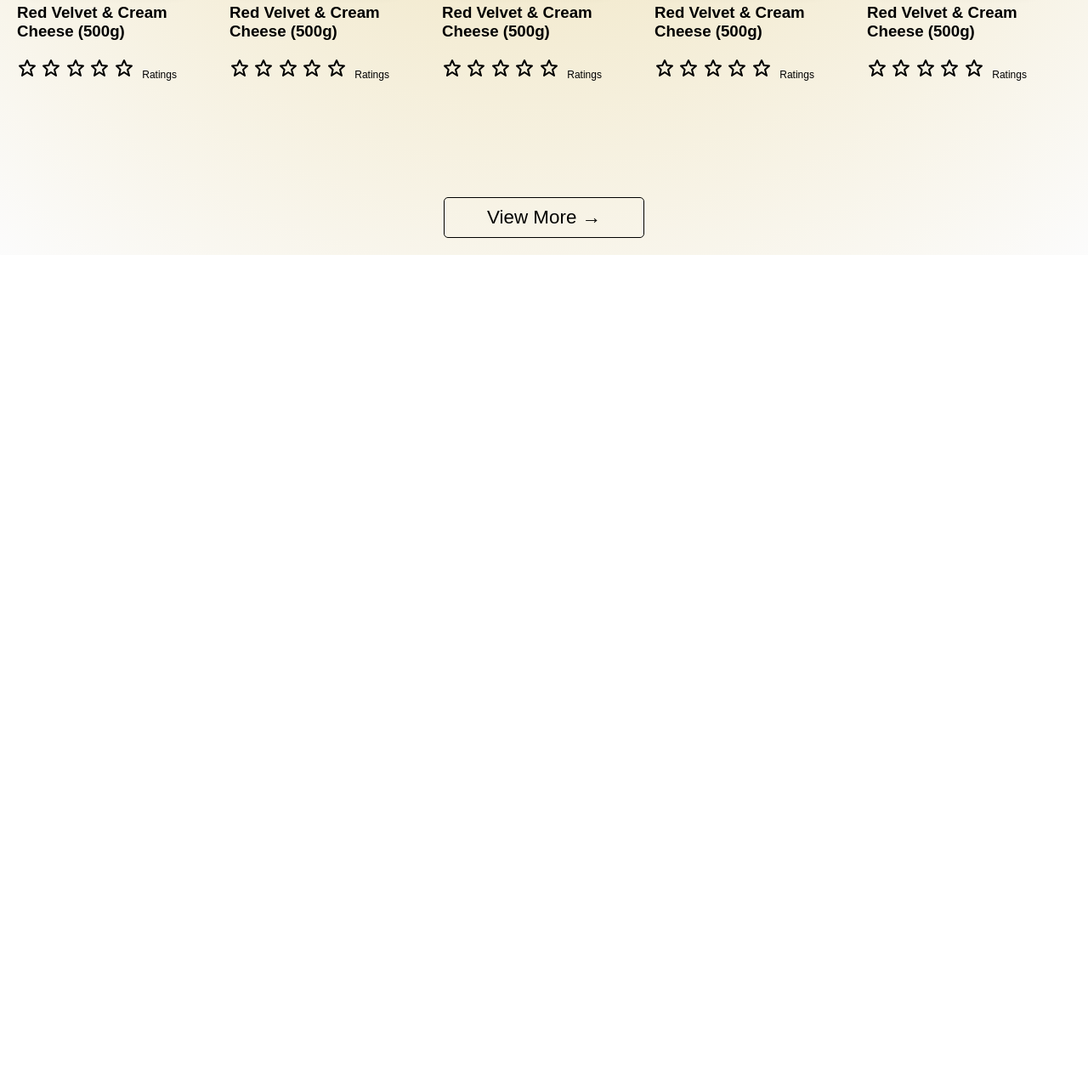
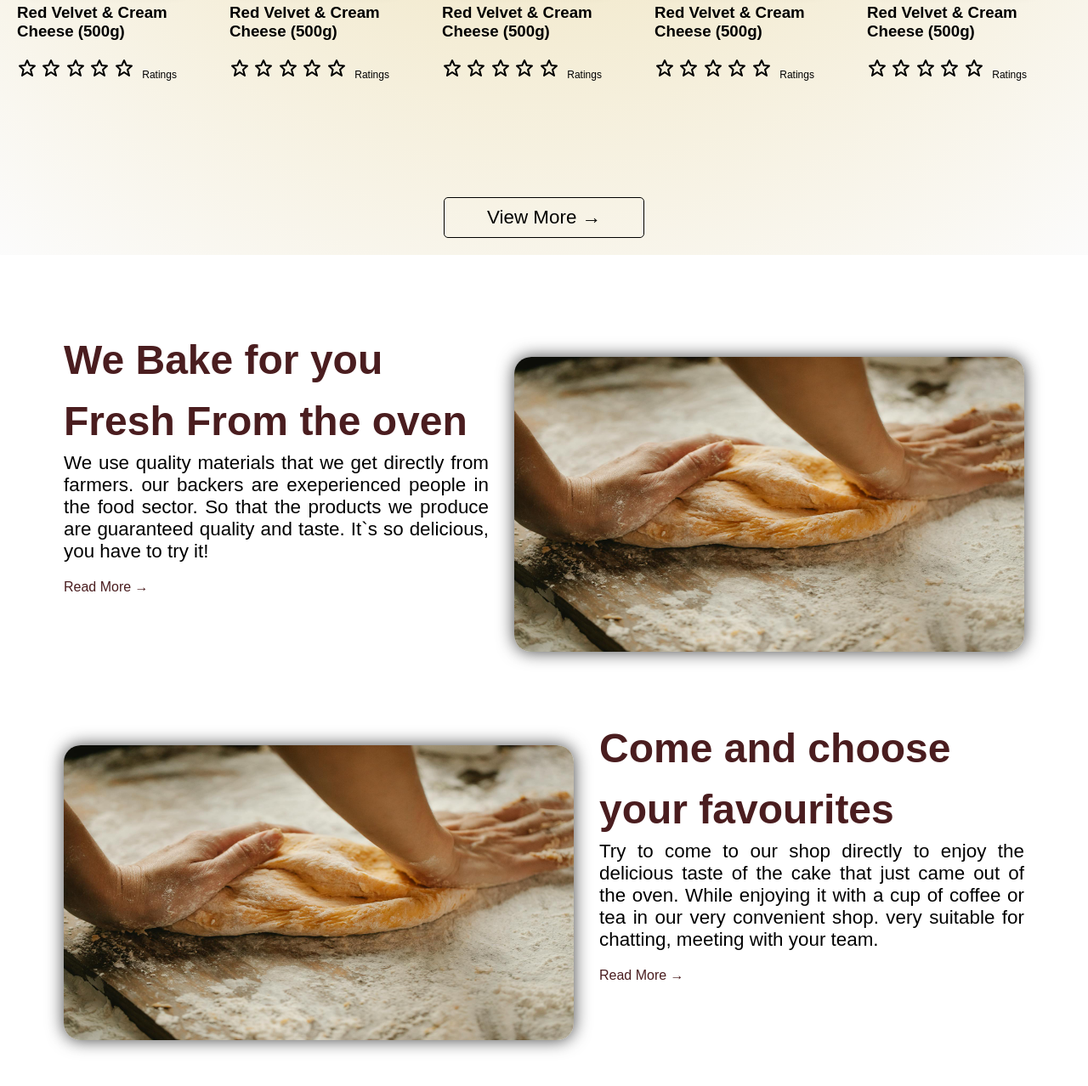
Before and after one commit to victor-web-dev/chocobrat-bakery-website, a plain HTML site: page index.html in a window 1280 px wide. Shown: the part 1328-2606 px from the top of the page at 85% size. Before the commit the page ends 1628 px from the top, so only its background shows below. Drawn offline with Linux system fonts and the light colour scheme.

Commit message:
feat: section2

```diff
--- a/index.html
+++ b/index.html
@@ -189,6 +189,40 @@
           </section>
         </article>
       </section>
+      <section class="section2">
+        <div class="section2-item1">
+          <img src="./assets/img/dough.jpg" alt="">
+          <div>
+            <h3>We Bake for you
+              Fresh From the oven</h3>
+              <p>
+                We use quality materials that we get directly from farmers.
+                our backers are exeperienced people in the food sector. So
+                that the products we produce are guaranteed quality and
+                taste. It`s so delicious, you have to try it!
+              </p>
+              <a href="">
+                Read More →
+              </a>
+          </div>
+        </div>
+        <div class="section2-item2">
+          <img src="./assets/img/dough.jpg" alt="">
+          <div>
+            <h3>Come and choose
+              your favourites</h3>
+              <p>
+                Try to come to our shop directly to enjoy the delicious taste
+                of the cake that just came out of the oven. While enjoying it
+                with a cup of coffee or tea in our very convenient shop. very
+                suitable for chatting, meeting with your team.
+              </p>
+              <a href="">
+                Read More →
+              </a>
+          </div>
+        </div>
+      </section>
     </main>
     <footer></footer>
   </body>
--- a/style.css
+++ b/style.css
@@ -196,3 +196,60 @@
 }
 
 /* --------- */
+
+.section2 {
+  display: flex;
+  flex-direction: column;
+  width: 100%;
+  padding: 20px;
+  padding-bottom: 80px;
+  row-gap: 10px;
+}
+
+.section2-item1,
+.section2-item2 {
+  display: flex;
+  flex-direction: row-reverse;
+  justify-content: center;
+  align-items: center;
+  column-gap: 30px;
+}
+
+.section2-item2 {
+  flex-direction: row;
+}
+
+.section2-item1 img,
+.section2-item2 img {
+  height: 347px;
+  width: 600px;
+  border-radius: 20px;
+  margin-top: 100px;
+  box-shadow: 0px 0px 20px 0px rgba(0, 0, 0, 0.75);
+  -webkit-box-shadow: 0px 0px 20px 0px rgba(0, 0, 0, 0.75);
+  -moz-box-shadow: 0px 0px 20px 0px rgba(0, 0, 0, 0.75);
+}
+
+.section2-item1 h3,
+.section2-item2 h3 {
+  font-size: 3rem;
+  line-height: 150%;
+  width: 500px;
+  color: #4a1d1f;
+}
+
+.section2-item1 p,
+.section2-item2 p {
+  width: 500px;
+  text-align: justify;
+  font-size: 1.4rem;
+  font-weight: 300;
+}
+
+.section2-item1 a,
+.section2-item2 a {
+  display: block;
+  padding-top: 20px;
+  text-decoration: none;
+  color: #4a1d1f;
+}
```
Also changed, not shown: assets/img/dough.jpg (added).
